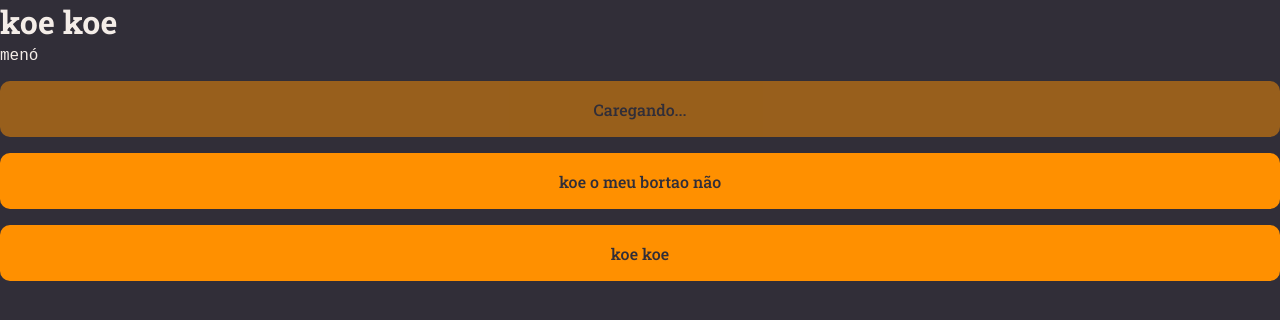
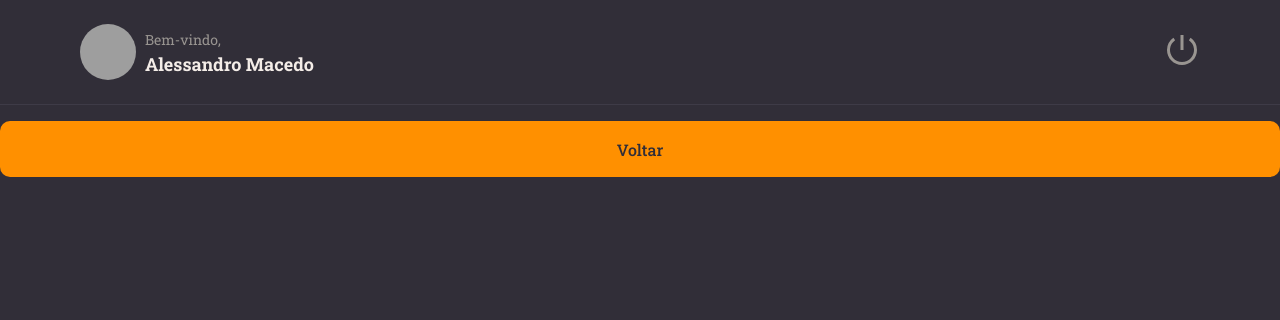
Before and after one commit to Ale-Macedo/Explore--Stage-09-Projeto, a React (Vite) app in the folder Rocketnotes/: page / in a window 1280 px wide. Shown: the top 320 px of the page. Built offline with nearby package versions, Linux system fonts and the light colour scheme; grey boxes are pictures that could not be loaded.

Commit message:
criando componente header

```diff
--- a/Rocketnotes/package.json
+++ b/Rocketnotes/package.json
@@ -11,6 +11,7 @@
   "dependencies": {
     "react": "^18.2.0",
     "react-dom": "^18.2.0",
+    "react-icons": "^4.4.0",
     "styled-components": "^5.3.5"
   },
   "devDependencies": {
--- /dev/null
+++ b/Rocketnotes/src/components/Header/index.jsx
@@ -0,0 +1,24 @@
+import { RiShutDownLine } from 'react-icons/ri'
+import { Container, Profile, Logout } from './styles';
+
+export function Header() {
+
+  return(
+    <Container>
+      <Profile>
+        <img src="https://github.com/Ale-Macedo.png" alt="Foto do usuário" />
+
+        <div>
+          <span>Bem-vindo,</span>
+          <strong>Alessandro Macedo</strong>
+        </div>
+
+      </Profile>
+
+      <Logout>
+        <RiShutDownLine />
+      </Logout>
+    </Container>
+  )
+
+}
--- /dev/null
+++ b/Rocketnotes/src/components/Header/styles.js
@@ -0,0 +1,61 @@
+import styled from "styled-components";
+
+export const Container = styled.header`
+
+  grid-area: header;
+
+  height: 105px;
+  width: 100%;
+
+  border-bottom-width: 1px;
+  border-bottom-style: solid;
+  border-bottom-color: ${({ theme }) => theme.COLORS. BACKGROUND_700};
+
+  display: flex;
+  justify-content: space-between;
+
+  padding: 0 80px;
+
+
+
+`;
+export const Profile = styled.div`
+
+  display: flex;
+  align-items: center;
+  gap: 9px;
+
+  > img {
+    width: 56px;
+    height: 56px;
+    border-radius: 50%;
+  }
+
+  > div {
+    display: flex;
+    flex-direction: column;
+    line-height: 24px;
+
+    span {
+      font-size: 14px;
+      color: ${({ theme }) => theme.COLORS.GRAY_100};
+    }
+
+    strong {
+      font-size: 18px;
+      color: ${({ theme }) => theme.COLORS.WHITE};
+    }
+
+  }
+`
+export const Logout = styled.button`
+
+  border: none;
+  background: none;
+
+  > svg {
+    color: ${({ theme }) => theme.COLORS.GRAY_100};
+    font-size: 36px;
+  }
+
+`
--- a/Rocketnotes/src/pages/Details/index.jsx
+++ b/Rocketnotes/src/pages/Details/index.jsx
@@ -1,17 +1,15 @@
 import { Container } from './styles';
 
 import { Button } from '../../components/Button';
+import { Header } from '../../components/Header';
 
 export function Details() {
 
   return(
     <Container>
-    <h1>koe koe</h1>
-    <samp>menó</samp>
+      <Header />
 
-    <Button title="Aperta o meu botão" loading  />
-    <Button title="koe o meu bortao não" />
-    <Button title="koe koe" />
+      <Button title="Voltar" />
     </Container>
   )
 }
--- a/Rocketnotes/src/pages/Details/styles.js
+++ b/Rocketnotes/src/pages/Details/styles.js
@@ -1,11 +1,17 @@
 import styled from 'styled-components';
 
 export const Container = styled.div`
-  /* background: rgb(126, 224, 195); */
-`
+
+  width: 100%;
+  height: 100vh;
+
+  display: grid;
+
+  grid-template-rows: 105px auto;
+  grid-template-areas:
+  "header"
+  "content"
+  ;
 
 
-
-// body{
-//
-// }
+`
```
Also changed, not shown: 1 other file (tests, documents, lock files or other folders).
